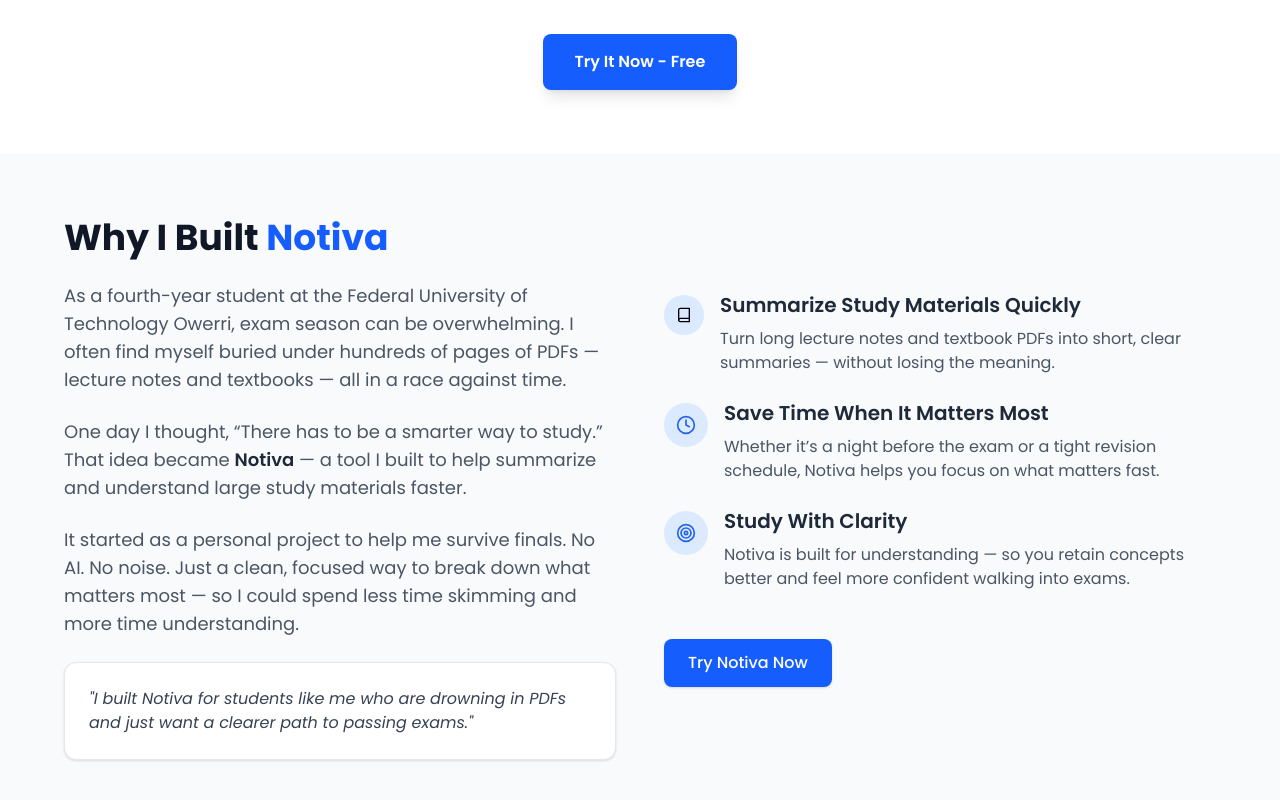
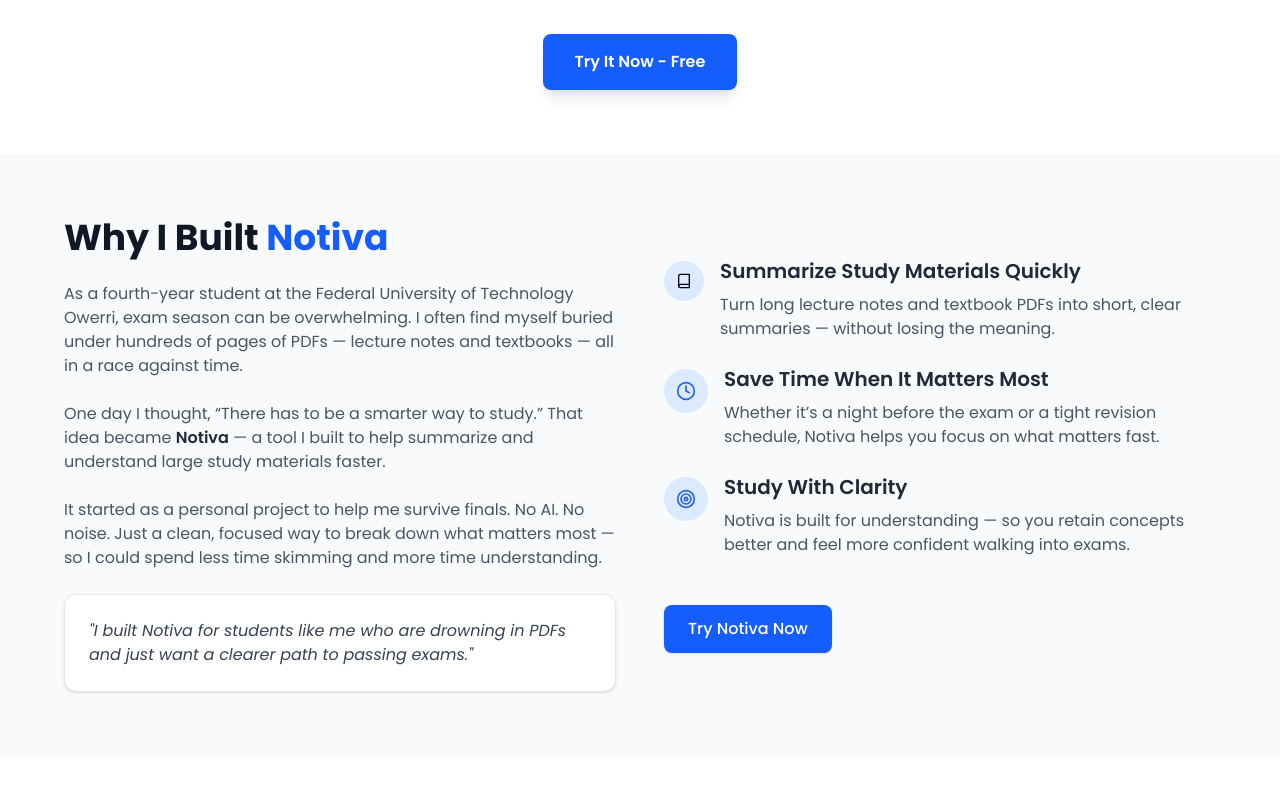
Before and after one commit to jenewaridaniel/notiva, a React (Vite) app: page / in a window 1280 px wide. Shown: the part 1272-2072 px from the top of the page. After the commit the page ends 2028 px from the top, so only its background shows below. Built offline with nearby package versions, Linux system fonts and the light colour scheme.

Commit message:
changed font size

```diff
--- a/src/component/landing/AboutSection.tsx
+++ b/src/component/landing/AboutSection.tsx
@@ -13,20 +13,20 @@
             transition={{ duration: 0.8 }}
             viewport={{ once: true }}
           >
-            <h2 className="text-3xl md:text-4xl font-bold text-gray-900 mb-6">
+            <h2 className="text-2xl md:text-4xl font-bold text-gray-900 mb-6">
               Why I Built <span className="text-blue-600">Notiva</span>
             </h2>
 
-            <p className="text-lg text-gray-600 mb-6">
+            <p className="text-md text-gray-600 mb-6">
               As a fourth-year student at the Federal University of Technology Owerri, exam season can be overwhelming. I often find myself buried under hundreds of pages of PDFs — lecture notes and textbooks — all in a race against time.
             </p>
 
-            <p className="text-lg text-gray-600 mb-6">
+            <p className=" text-md text-gray-600 mb-6">
               One day I thought, “There has to be a smarter way to study.” That idea became{" "}
               <span className="font-semibold text-gray-800">Notiva</span> — a tool I built to help summarize and understand large study materials faster.
             </p>
 
-            <p className="text-lg text-gray-600 mb-6">
+            <p className="text-md text-gray-600 mb-6">
               It started as a personal project to help me survive finals. No AI. No noise. Just a clean, focused way to break down what matters most — so I could spend less time skimming and more time understanding.
             </p>
 
```
